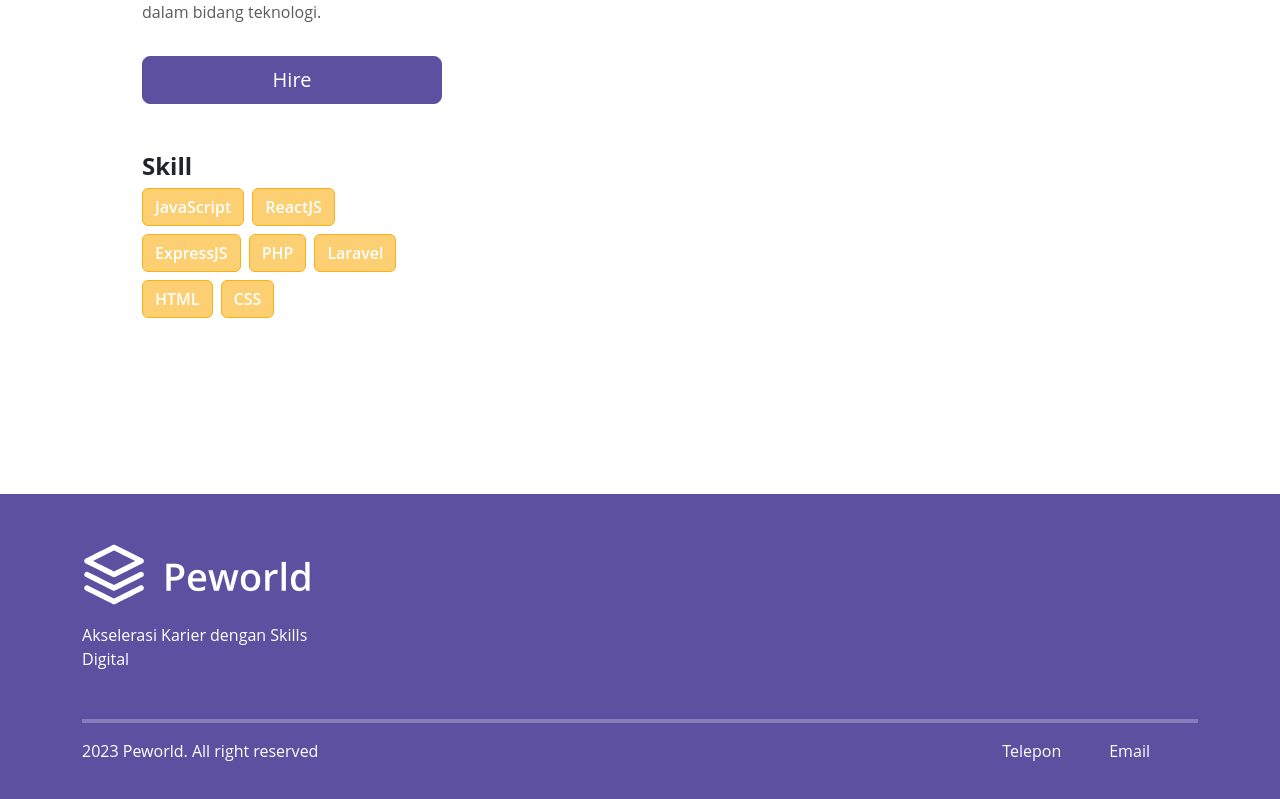
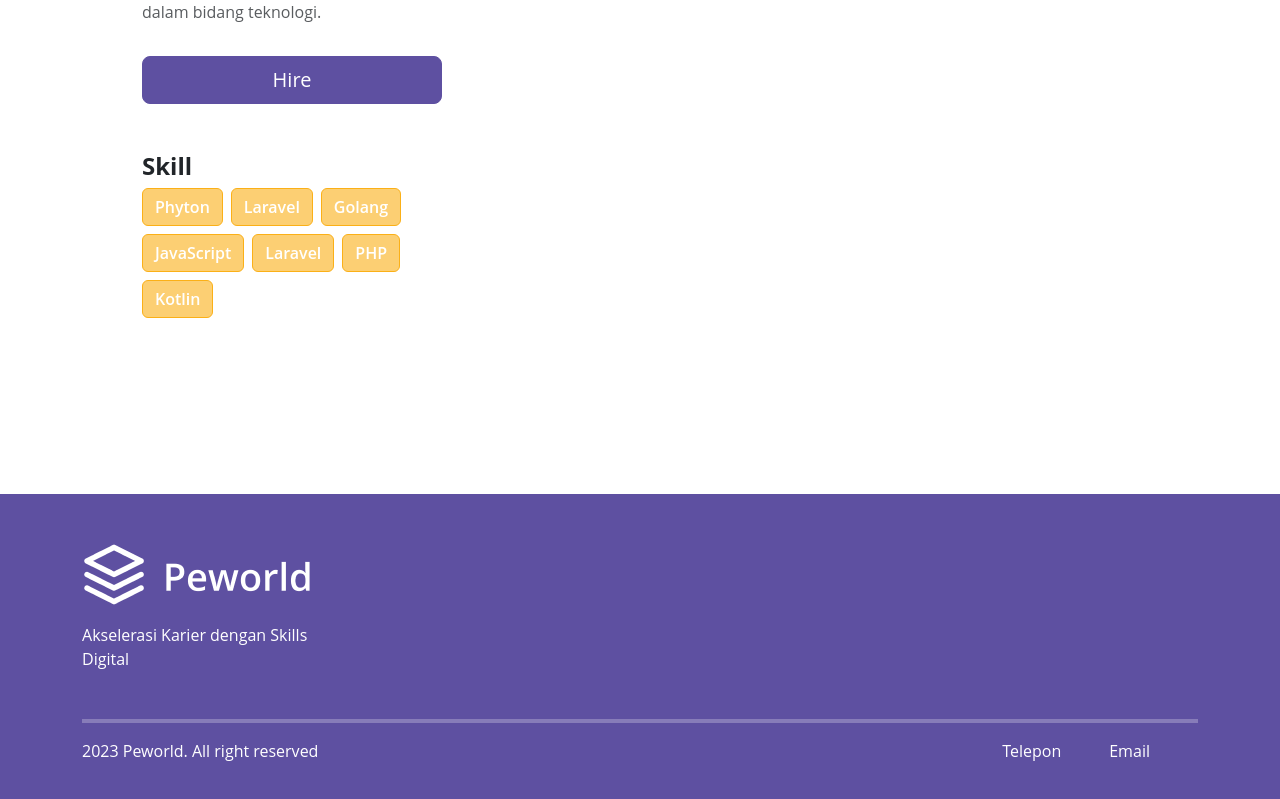
Before and after one commit to abubakar-adeni/hirejob_fe, a Next.js app: page /profile in a window 1280 px wide. Shown: the part 726-1525 px from the top of the page. Built offline with nearby package versions, Linux system fonts and the light colour scheme.

Commit message:
Update profile.js

```diff
--- a/pages/profile.js
+++ b/pages/profile.js
@@ -55,6 +55,27 @@ function Profile() {
                   href="#"
                   style={{ backgroundColor: "rgba(251, 176, 23, 0.6)" }}
                 >
+                  Phyton
+                </Link>
+                <Link
+                  className="btn btn-outline-warning text-white me-2 fw-semibold mb-2"
+                  href="#"
+                  style={{ backgroundColor: "rgba(251, 176, 23, 0.6)" }}
+                >
+                  Laravel
+                </Link>
+                <Link
+                  className="btn btn-outline-warning text-white me-2 fw-semibold mb-2"
+                  href="#"
+                  style={{ backgroundColor: "rgba(251, 176, 23, 0.6)" }}
+                >
+                  Golang
+                </Link>
+                <Link
+                  className="btn btn-outline-warning text-white me-2 fw-semibold mb-2"
+                  href="#"
+                  style={{ backgroundColor: "rgba(251, 176, 23, 0.6)" }}
+                >
                   JavaScript
                 </Link>
                 <Link
@@ -62,14 +83,7 @@ function Profile() {
                   href="#"
                   style={{ backgroundColor: "rgba(251, 176, 23, 0.6)" }}
                 >
-                  ReactJS
-                </Link>
-                <Link
-                  className="btn btn-outline-warning text-white me-2 fw-semibold mb-2"
-                  href="#"
-                  style={{ backgroundColor: "rgba(251, 176, 23, 0.6)" }}
-                >
-                  ExpressJS
+                  Laravel
                 </Link>
                 <Link
                   className="btn btn-outline-warning text-white me-2 fw-semibold mb-2"
@@ -83,21 +97,7 @@ function Profile() {
                   href="#"
                   style={{ backgroundColor: "rgba(251, 176, 23, 0.6)" }}
                 >
-                  Laravel
-                </Link>
-                <Link
-                  className="btn btn-outline-warning text-white me-2 fw-semibold mb-2"
-                  href="#"
-                  style={{ backgroundColor: "rgba(251, 176, 23, 0.6)" }}
-                >
-                  HTML
-                </Link>
-                <Link
-                  className="btn btn-outline-warning text-white me-2 fw-semibold mb-2"
-                  href="#"
-                  style={{ backgroundColor: "rgba(251, 176, 23, 0.6)" }}
-                >
-                  CSS
+                  Kotlin
                 </Link>
               </div>
             </div>
```
